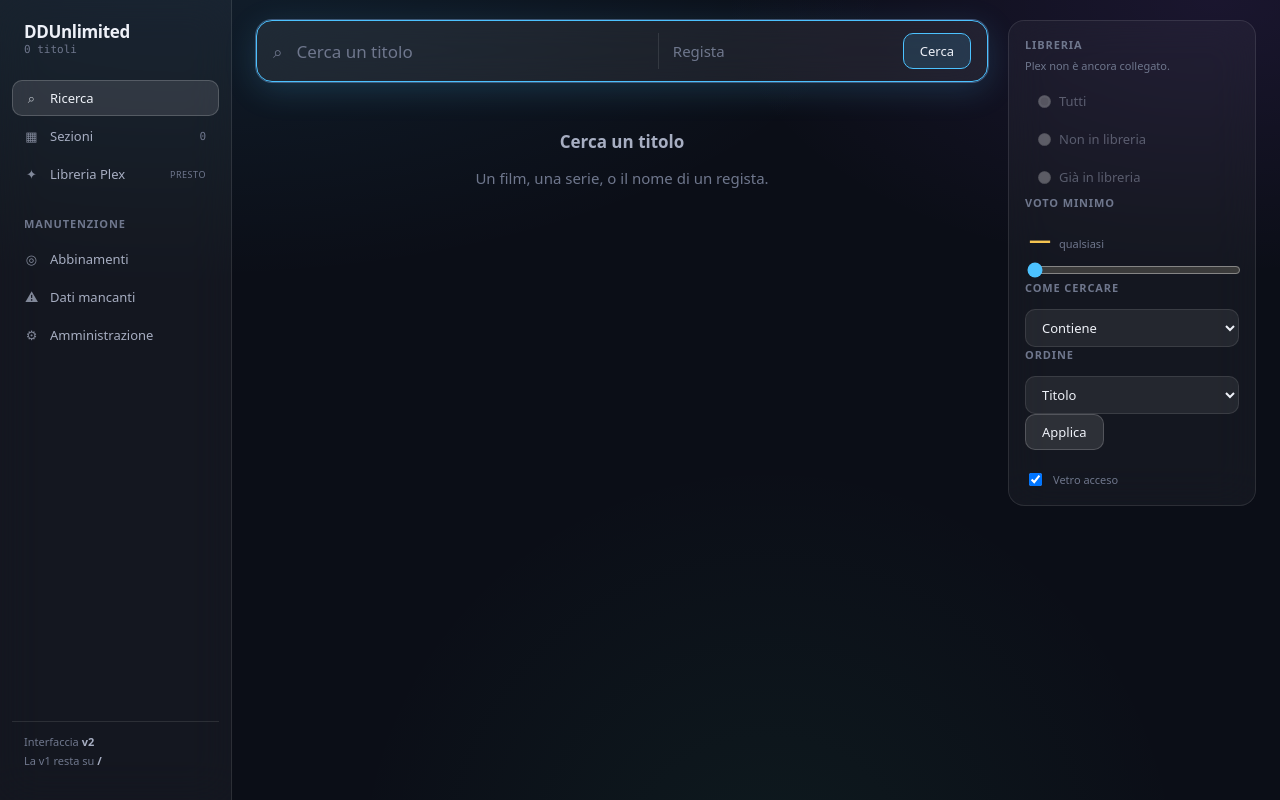
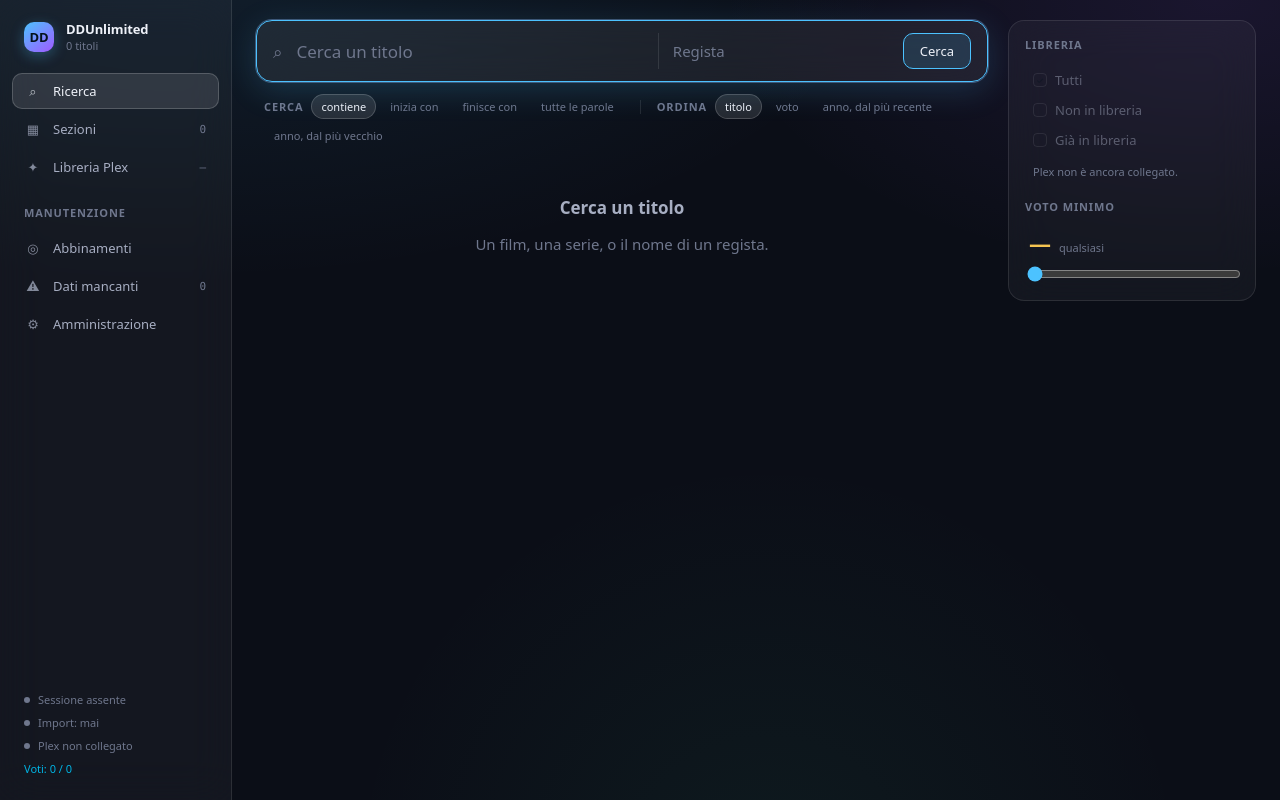
Before and after one commit to exSnake/ddunlimited-search, a Flask app: page /v2 in a window 1280 px wide. Run offline with Flask 3, Linux system fonts and the light colour scheme; data that the repository does not hold is empty.

Commit message:
fix(ui): match the v2 shell and filter panel to the sketch
The panel drifted from the design in ways that all read as wrong side by
side with it. Native radios and checkboxes are replaced by the drawn 14px
mark the theme calls for, spacing between groups is uniform through a
single adjacent-sibling rule instead of ad-hoc gaps, and the Apply button
is gone: changing a filter submits the form, with the button kept behind
noscript so the panel still works without JavaScript.

The glass switch is removed. It came from the sketch harness, not from the
design — a tool for judging backdrop-filter while sketching, never a
control meant for the finished page.

Search mode and sort leave the panel for a row of pills under the search
bar, where the sketch puts them: the panel is for narrowing results, those
two change how the query reads.

The shell gains what it was missing: the DD mark with its glow, and the
status foot that says whether the session is alive, how long ago the import
ran, that Plex is not connected, and how far the ratings have got.

Also fixes the post count, which summed the current page instead of the
whole result, and drops a dead `carried` loop left from an earlier pass.

Claude-Session: https://claude.ai/code/session_014JNdPaNYMziNvA4HEDnZUe

```diff
--- a/src/server.py
+++ b/src/server.py
@@ -5,6 +5,7 @@ import logging
 import os
 import sys
 import threading
+from datetime import datetime
 from flask import Flask, jsonify, render_template, request, url_for
 from werkzeug.serving import WSGIRequestHandler
 
@@ -104,6 +105,62 @@ def v2_langs(value: str) -> str:
     return '·'.join(parts[:3])
 
 
+def _ago(value) -> str:
+    """Human distance in Italian, coarse on purpose: the sidebar wants a feel."""
+    if not value:
+        return 'mai'
+    try:
+        when = datetime.fromisoformat(str(value).replace('Z', ''))
+    except ValueError:
+        return str(value)
+    seconds = (datetime.now() - when).total_seconds()
+    if seconds < 3600:
+        return f'{int(seconds // 60)} minuti fa'
+    if seconds < 86400:
+        hours = int(seconds // 3600)
+        return '1 ora fa' if hours == 1 else f'{hours} ore fa'
+    days = int(seconds // 86400)
+    return 'ieri' if days == 1 else f'{days} giorni fa'
+
+
+def v2_shell() -> dict:
+    """Sidebar context: the counts on the nav and the system status at the foot."""
+    stats = database.get_stats()
+    ratings_stats = database.get_rating_stats()
+    last_import = database.get_last_import()
+    session = session_store.status()
+    _, missing = database.get_titles_with_missing_data(per_page=1)
+
+    rated = ratings_stats['matched']
+    session_state = session.get('state', 'missing')
+    session_label = {
+        'ok': 'Sessione attiva',
+        'expiring': 'Sessione in scadenza',
+        'expired': 'Sessione scaduta',
+        'missing': 'Sessione assente',
+    }.get(session_state, 'Sessione sconosciuta')
+
+    return {
+        'stats': stats,
+        'nav_counts': {
+            'sections': stats['total_sections'],
+            'review': ratings_stats['low_confidence'],
+            'missing': missing,
+        },
+        'status_lines': [
+            {'label': session_label, 'ok': session_state == 'ok',
+             'warn': session_state in ('expiring', 'expired')},
+            {'label': f"Import: {_ago(last_import.get('completed_at') or last_import.get('started_at')) if last_import else 'mai'}",
+             'ok': bool(last_import), 'warn': False},
+            {'label': 'Plex non collegato', 'ok': False, 'warn': False},
+        ],
+        'ratings_progress': {
+            'done': rated,
+            'total': stats['total_titles'],
+        },
+    }
+
+
 @app.route('/v2')
 def v2_search():
     """Search page, v2. Renders server-side; the filter panel is a GET form."""
@@ -130,8 +187,8 @@ def v2_search():
                       min_rating=min_rating, sections=sections, qualities=qualities)
         groups, total = database.search_titles_grouped(
             page=page, per_page=V2_PER_PAGE, sort=sort, **common)
-        total_posts = sum(len(g['posts']) for g in groups)
         facets = database.get_search_facets(**common)
+        total_posts = facets['total_posts']
 
     params = [('q', q), ('director', director),
               ('search_type', search_type), ('sort', sort)]
@@ -168,10 +225,10 @@ def v2_search():
         min_rating=min_rating, page=page, pages=pages, groups=groups,
         total=total, total_posts=total_posts, searched=searched,
         sections=sections, qualities=qualities, facets=facets,
-        stats=database.get_stats(), search_types=V2_SEARCH_TYPES,
-        sorts=V2_SORTS, active_chips=chips,
+        search_types=V2_SEARCH_TYPES, sorts=V2_SORTS, active_chips=chips,
         page_url=lambda n: url_for(
             'v2_search', **_multi(params + [('page', n)])),
+        **v2_shell(),
     )
 
 
--- a/src/static/v2/app.css
+++ b/src/static/v2/app.css
@@ -31,26 +31,44 @@ body.no-glass * { backdrop-filter: none !important; }
   flex-shrink: 0;
   display: flex;
   flex-direction: column;
-  gap: var(--space-6);
   padding: var(--space-5) var(--space-3);
   background: var(--glass-1);
   backdrop-filter: blur(var(--glass-blur));
   border-right: 1px solid var(--edge);
 }
 
-.brand { padding: 0 var(--space-3); }
+.brand {
+  display: flex;
+  align-items: center;
+  gap: var(--space-3);
+  padding: 0 var(--space-3) var(--space-5);
+}
+.brand-mark {
+  width: 30px;
+  height: 30px;
+  flex-shrink: 0;
+  border-radius: var(--radius-md);
+  background: linear-gradient(140deg, var(--color-primary), #a05aff);
+  display: flex;
+  align-items: center;
+  justify-content: center;
+  font-weight: 700;
+  font-size: var(--text-sm);
+  color: #04121c;
+  box-shadow: 0 4px 14px rgba(76, 194, 255, 0.3);
+}
 .brand-name {
-  font-size: var(--text-lg);
-  font-weight: 650;
-  letter-spacing: -0.02em;
+  font-size: var(--text-sm);
+  font-weight: 600;
+  letter-spacing: -0.01em;
 }
 .brand-sub {
   font-size: var(--text-2xs);
-  font-family: var(--font-mono);
   color: var(--color-text-muted);
 }
 
 .nav-group { display: flex; flex-direction: column; gap: 2px; }
+.nav-group + .nav-group { margin-top: var(--space-5); }
 .nav-label {
   padding: 0 var(--space-3) var(--space-2);
   font-size: var(--text-2xs);
@@ -77,7 +95,7 @@ body.no-glass * { backdrop-filter: none !important; }
   color: var(--color-text);
   border-color: var(--edge-strong);
 }
-.nav-item .ico { width: 1em; text-align: center; opacity: 0.75; }
+.nav-item .ico { width: 16px; text-align: center; opacity: 0.75; }
 .nav-item .count {
   margin-left: auto;
   font-family: var(--font-mono);
@@ -92,17 +110,31 @@ body.no-glass * { backdrop-filter: none !important; }
   color: var(--color-text-muted);
 }
 
+.nav-item .count.warn { color: var(--color-warn); }
+
 .sidebar-foot {
   margin-top: auto;
-  padding: var(--space-3);
+  padding: var(--space-4) var(--space-3) 0;
+}
+.status-line {
+  display: flex;
+  align-items: center;
+  gap: var(--space-2);
+  padding: var(--space-1) 0;
   font-size: var(--text-2xs);
   color: var(--color-text-muted);
-  border-top: 1px solid var(--edge);
-  display: flex;
-  flex-direction: column;
-  gap: var(--space-1);
 }
-.sidebar-foot b { color: var(--color-text-dim); font-weight: 600; }
+.status-line.rating { color: var(--color-rating-tmdb); }
+.status-dot {
+  width: 6px;
+  height: 6px;
+  flex-shrink: 0;
+  border-radius: var(--radius-full);
+  background: var(--color-owned);
+  box-shadow: 0 0 8px var(--color-owned);
+}
+.status-dot.idle { background: var(--color-text-muted); box-shadow: none; }
+.status-dot.warn { background: var(--color-warn); box-shadow: 0 0 8px var(--color-warn); }
 
 /* ── Area di lavoro ─────────────────────────────────────────────── */
 
@@ -165,6 +197,45 @@ body.no-glass * { backdrop-filter: none !important; }
   transition: all var(--dur-fast) var(--ease);
 }
 .searchbar button:hover { background: rgba(76, 194, 255, 0.28); }
+
+/* le quattro modalità e l'ordine: sotto la barra, non nel pannello */
+.searchopts {
+  display: flex;
+  align-items: center;
+  flex-wrap: wrap;
+  gap: var(--space-1);
+  padding: var(--space-3) var(--space-2) 0;
+}
+.opt-label {
+  font-size: var(--text-2xs);
+  text-transform: uppercase;
+  letter-spacing: 0.08em;
+  color: var(--color-text-muted);
+  font-weight: 600;
+  margin-right: var(--space-1);
+}
+.opt-sep {
+  width: 1px;
+  height: 14px;
+  background: var(--edge);
+  margin: 0 var(--space-3);
+}
+.opt {
+  font-size: var(--text-2xs);
+  padding: 4px 9px;
+  border-radius: var(--radius-full);
+  border: 1px solid transparent;
+  color: var(--color-text-muted);
+  cursor: pointer;
+  transition: all var(--dur-fast) var(--ease);
+}
+.opt:hover { color: var(--color-text); background: var(--glass-2); }
+.opt.on {
+  color: var(--color-text);
+  background: var(--glass-3);
+  border-color: var(--edge-strong);
+}
+.opt input { position: absolute; opacity: 0; pointer-events: none; }
 
 .resultbar {
   display: flex;
@@ -379,9 +450,6 @@ body.no-glass * { backdrop-filter: none !important; }
   backdrop-filter: blur(var(--glass-blur));
   border: 1px solid var(--edge);
   border-radius: var(--radius-lg);
-  display: flex;
-  flex-direction: column;
-  gap: var(--space-5);
 }
 .panel h3 {
   margin: 0 0 var(--space-3);
@@ -392,8 +460,9 @@ body.no-glass * { backdrop-filter: none !important; }
   font-weight: 600;
 }
 .panel-group { display: flex; flex-direction: column; gap: 2px; }
+.panel-group + .panel-group { margin-top: var(--space-5); }
 .panel-note {
-  margin: calc(var(--space-2) * -1) 0 var(--space-2);
+  padding: var(--space-2) var(--space-2) 0;
   font-size: var(--text-2xs);
   color: var(--color-text-muted);
 }
@@ -402,21 +471,35 @@ body.no-glass * { backdrop-filter: none !important; }
   display: flex;
   align-items: center;
   gap: var(--space-2);
-  padding: var(--space-2) var(--space-3);
-  border-radius: var(--radius-md);
-  border: 1px solid transparent;
+  padding: 5px var(--space-2);
+  border-radius: var(--radius-sm);
   font-size: var(--text-sm);
   color: var(--color-text-dim);
   cursor: pointer;
   transition: all var(--dur-fast) var(--ease);
 }
 .panel-opt:hover { background: var(--glass-2); color: var(--color-text); }
-.panel-opt.on {
-  background: var(--glass-3);
-  border-color: var(--edge-strong);
-  color: var(--color-text);
+.panel-opt.on { color: var(--color-text); }
+
+/* il quadratino è disegnato: il controllo nativo non sta nel tema */
+.panel-opt .mark {
+  width: 14px;
+  height: 14px;
+  flex-shrink: 0;
+  border-radius: 4px;
+  border: 1px solid var(--edge-strong);
+  display: flex;
+  align-items: center;
+  justify-content: center;
+  font-size: 9px;
+  color: #04121c;
+  transition: all var(--dur-fast) var(--ease);
 }
-.panel-opt input { accent-color: var(--color-primary); margin: 0; }
+.panel-opt.on .mark {
+  background: var(--color-primary);
+  border-color: var(--color-primary);
+}
+.panel-opt input { position: absolute; opacity: 0; pointer-events: none; }
 .panel-opt .n {
   margin-left: auto;
   font-family: var(--font-mono);
--- a/src/templates/v2/base.html
+++ b/src/templates/v2/base.html
@@ -11,8 +11,11 @@
 <div class="shell">
   <aside class="sidebar">
     <div class="brand">
-      <div class="brand-name">DDUnlimited</div>
-      <div class="brand-sub">{{ "{:,}".format(stats.total_titles).replace(",", ".") }} titoli</div>
+      <div class="brand-mark">DD</div>
+      <div>
+        <div class="brand-name">DDUnlimited</div>
+        <div class="brand-sub">{{ "{:,}".format(stats.total_titles).replace(",", ".") }} titoli</div>
+      </div>
     </div>
 
     <nav class="nav-group">
@@ -20,23 +23,35 @@
         <span class="ico">⌕</span> Ricerca
       </a>
       <a class="nav-item" href="/sections">
-        <span class="ico">▦</span> Sezioni <span class="count">{{ stats.total_sections }}</span>
+        <span class="ico">▦</span> Sezioni <span class="count">{{ nav_counts.sections }}</span>
       </a>
-      <span class="nav-item"><span class="ico">✦</span> Libreria Plex <span class="ext">presto</span></span>
+      <span class="nav-item"><span class="ico">✦</span> Libreria Plex <span class="count">—</span></span>
     </nav>
 
     <nav class="nav-group">
       <div class="nav-label">Manutenzione</div>
-      <a class="nav-item" href="/ratings"><span class="ico">◎</span> Abbinamenti</a>
-      <a class="nav-item" href="/sections/missing-data"><span class="ico">⚠</span> Dati mancanti</a>
+      <a class="nav-item" href="/ratings">
+        <span class="ico">◎</span> Abbinamenti
+        {% if nav_counts.review %}<span class="count warn">{{ "{:,}".format(nav_counts.review).replace(",", ".") }}</span>{% endif %}
+      </a>
+      <a class="nav-item" href="/sections/missing-data">
+        <span class="ico">⚠</span> Dati mancanti
+        <span class="count">{{ "{:,}".format(nav_counts.missing).replace(",", ".") }}</span>
+      </a>
       <a class="nav-item" href="/admin"><span class="ico">⚙</span> Amministrazione</a>
     </nav>
 
     <div class="sidebar-foot">
-      {% block sidebar_foot %}
-      <div>Interfaccia <b>v2</b></div>
-      <div>La v1 resta su <b>/</b></div>
-      {% endblock %}
+      {% for line in status_lines %}
+        <div class="status-line">
+          <span class="status-dot {% if not line.ok %}idle{% endif %} {% if line.warn %}warn{% endif %}"></span>
+          {{ line.label }}
+        </div>
+      {% endfor %}
+      <div class="status-line rating">
+        Voti: {{ "{:,}".format(ratings_progress.done).replace(",", ".") }}
+        / {{ "{:,}".format(ratings_progress.total).replace(",", ".") }}
+      </div>
     </div>
   </aside>
 
@@ -46,20 +61,12 @@
 </div>
 
 <script>
-  // L'interruttore del vetro: backdrop-filter su una pagina piena di locandine
-  // è il costo da misurare sul vero, non da stimare.
-  (function () {
-    var key = 'ddu-v2-no-glass';
-    if (localStorage.getItem(key) === '1') document.body.classList.add('no-glass');
-    document.addEventListener('change', function (e) {
-      if (e.target.id !== 'glass-toggle') return;
-      var off = !e.target.checked;
-      document.body.classList.toggle('no-glass', off);
-      localStorage.setItem(key, off ? '1' : '0');
-    });
-    var box = document.getElementById('glass-toggle');
-    if (box) box.checked = !document.body.classList.contains('no-glass');
-  })();
+  // I filtri sono una form GET e restano usabili senza questo: qui si toglie
+  // solo il giro in più del bottone.
+  document.addEventListener('change', function (e) {
+    var form = e.target.closest('form[data-autosubmit]');
+    if (form && e.target.type !== 'range') form.submit();
+  });
 </script>
 </body>
 </html>
--- a/src/templates/v2/search.html
+++ b/src/templates/v2/search.html
@@ -11,10 +11,36 @@
       <input type="search" name="q" value="{{ q }}" placeholder="Cerca un titolo" autofocus>
       <span class="sep"></span>
       <input type="search" name="director" class="director" value="{{ director }}" placeholder="Regista">
-      {% for name, value in carried %}
-        <input type="hidden" name="{{ name }}" value="{{ value }}">
+      {% for s in sections %}<input type="hidden" name="section" value="{{ s }}">{% endfor %}
+      {% for s in qualities %}<input type="hidden" name="quality" value="{{ s }}">{% endfor %}
+      {% if min_rating %}<input type="hidden" name="min_rating" value="{{ min_rating }}">{% endif %}
+      <input type="hidden" name="search_type" value="{{ search_type }}">
+      <input type="hidden" name="sort" value="{{ sort }}">
+      <button type="submit">Cerca</button>
+    </form>
+
+    <form class="searchopts" method="get" action="{{ url_for('v2_search') }}" data-autosubmit>
+      <input type="hidden" name="q" value="{{ q }}">
+      <input type="hidden" name="director" value="{{ director }}">
+      {% for s in sections %}<input type="hidden" name="section" value="{{ s }}">{% endfor %}
+      {% for s in qualities %}<input type="hidden" name="quality" value="{{ s }}">{% endfor %}
+      {% if min_rating %}<input type="hidden" name="min_rating" value="{{ min_rating }}">{% endif %}
+
+      <span class="opt-label">Cerca</span>
+      {% for value, label in search_types %}
+        <label class="opt {% if value == search_type %}on{% endif %}">
+          <input type="radio" name="search_type" value="{{ value }}"
+                 {% if value == search_type %}checked{% endif %}>{{ label|lower }}
+        </label>
       {% endfor %}
-      <button type="submit">Cerca</button>
+      <span class="opt-sep"></span>
+      <span class="opt-label">Ordina</span>
+      {% for value, label in sorts %}
+        <label class="opt {% if value == sort %}on{% endif %}">
+          <input type="radio" name="sort" value="{{ value }}"
+                 {% if value == sort %}checked{% endif %}>{{ label|lower }}
+        </label>
+      {% endfor %}
     </form>
 
     {% if searched %}
@@ -103,19 +129,20 @@
   </div>
 
   <aside class="panel">
-    <form method="get" action="{{ url_for('v2_search') }}">
+    <form method="get" action="{{ url_for('v2_search') }}" data-autosubmit>
       <input type="hidden" name="q" value="{{ q }}">
       <input type="hidden" name="director" value="{{ director }}">
+      <input type="hidden" name="search_type" value="{{ search_type }}">
+      <input type="hidden" name="sort" value="{{ sort }}">
 
       <div class="panel-group">
         <h3>Libreria</h3>
+        {% for label in ['Tutti', 'Non in libreria', 'Già in libreria'] %}
+          <span class="panel-opt disabled">
+            <span class="mark">{% if loop.first %}✓{% endif %}</span>{{ label }}
+          </span>
+        {% endfor %}
         <div class="panel-note">Plex non è ancora collegato.</div>
-        {% for label in ['Tutti', 'Non in libreria', 'Già in libreria'] %}
-          <label class="panel-opt disabled">
-            <input type="radio" disabled {% if loop.first %}checked{% endif %}>
-            <span>{{ label }}</span>
-          </label>
-        {% endfor %}
       </div>
 
       <div class="panel-group">
@@ -127,7 +154,8 @@
         <input type="range" class="slider" name="min_rating" min="0" max="10" step="0.5"
                value="{{ min_rating or 0 }}"
                oninput="document.getElementById('rating-read').textContent =
-                        this.value > 0 ? (+this.value).toFixed(1) : '—'">
+                        this.value > 0 ? (+this.value).toFixed(1) : '—'"
+               onchange="this.form.submit()">
       </div>
 
       {% if facets.sections %}
@@ -137,7 +165,7 @@
           <label class="panel-opt {% if f.key in sections %}on{% endif %}">
             <input type="checkbox" name="section" value="{{ f.key }}"
                    {% if f.key in sections %}checked{% endif %}>
-            <span>{{ f.label }}</span>
+            <span class="mark">{% if f.key in sections %}✓{% endif %}</span>{{ f.label }}
             <span class="n">{{ "{:,}".format(f.count).replace(",", ".") }}</span>
           </label>
         {% endfor %}
@@ -151,41 +179,15 @@
           <label class="panel-opt {% if f.key in qualities %}on{% endif %}">
             <input type="checkbox" name="quality" value="{{ f.key }}"
                    {% if f.key in qualities %}checked{% endif %}>
-            <span>{{ f.label }}</span>
+            <span class="mark">{% if f.key in qualities %}✓{% endif %}</span>{{ f.label }}
             <span class="n">{{ "{:,}".format(f.count).replace(",", ".") }}</span>
           </label>
         {% endfor %}
       </div>
       {% endif %}
 
-      <div class="panel-group">
-        <h3>Come cercare</h3>
-        <div class="field">
-          <select name="search_type">
-            {% for value, label in search_types %}
-              <option value="{{ value }}" {% if value == search_type %}selected{% endif %}>{{ label }}</option>
-            {% endfor %}
-          </select>
-        </div>
-      </div>
-
-      <div class="panel-group">
-        <h3>Ordine</h3>
-        <div class="field">
-          <select name="sort">
-            {% for value, label in sorts %}
-              <option value="{{ value }}" {% if value == sort %}selected{% endif %}>{{ label }}</option>
-            {% endfor %}
-          </select>
-        </div>
-      </div>
-
-      <button type="submit">Applica</button>
+      <noscript><button type="submit">Applica</button></noscript>
     </form>
-
-    <label class="glass-toggle">
-      <input type="checkbox" id="glass-toggle" checked> Vetro acceso
-    </label>
   </aside>
 </div>
 {% endblock %}
```
Also changed, not shown: src/database.py (+13 -1 lines).
